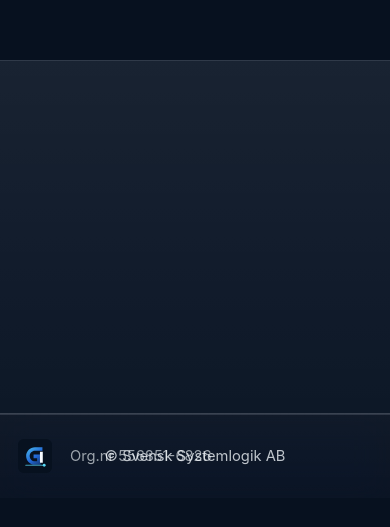
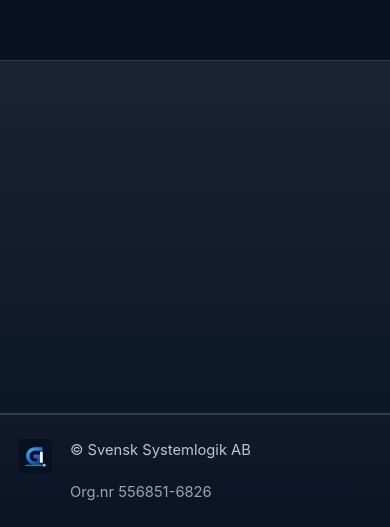
Before and after one commit to kristoffersodersten/docs, a plain HTML site: page svensksystemlogik/index.html in a window 390 px wide. Shown: the part 3185-3712 px from the top of the page. Before the commit the page ends 3683 px from the top, so only its background shows below. Drawn offline with Linux system fonts and the light colour scheme.

Commit message:
Fix mobile footer layout

```diff
--- a/svensksystemlogik/styles.css
+++ b/svensksystemlogik/styles.css
@@ -1188,16 +1188,24 @@ h2 {
 
 @media (max-width: 560px) {
   .footer {
-    grid-template-columns: 34px 1fr;
+    grid-template-columns: 34px minmax(0, 1fr);
+    align-items: start;
+    row-gap: 8px;
   }
 
   .footer-company {
+    position: static;
+    grid-column: 2;
     justify-self: start;
+    text-align: left;
+    transform: none;
+    white-space: normal;
   }
 
   .footer-org {
     grid-column: 2;
     justify-self: start;
+    overflow-wrap: anywhere;
   }
 }
 
```
